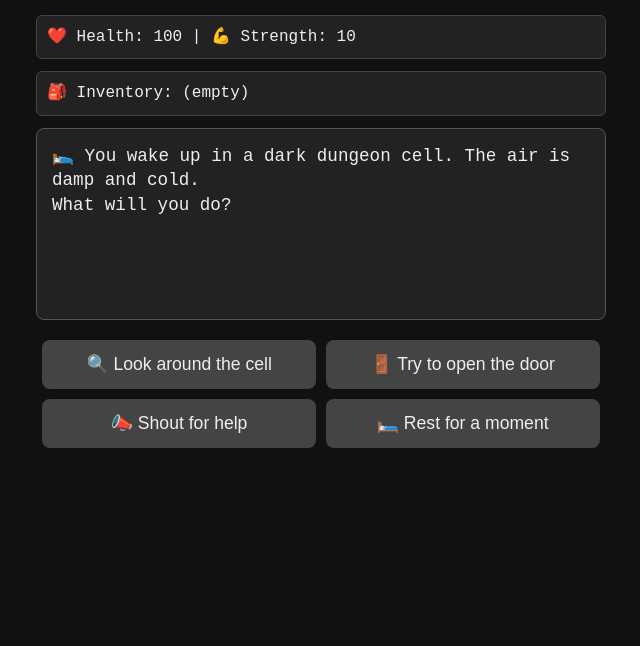
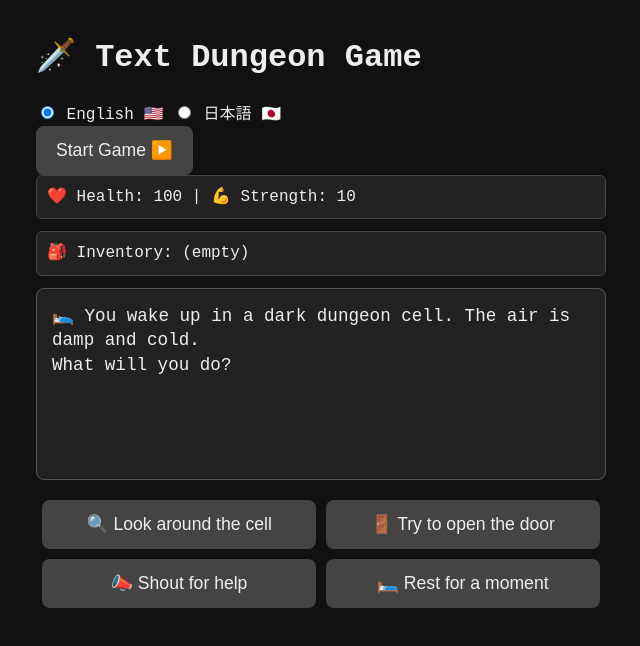
Before and after one commit to lilithsta/game, a plain HTML site: page dungeon/index.html in a window 1280 px wide. Shown: the whole page, without its empty margins (319-959 px from the left). Drawn offline with Linux system fonts and the light colour scheme.

Commit message:
Update index.html

```diff
--- a/dungeon/index.html
+++ b/dungeon/index.html
@@ -3,15 +3,28 @@
 <head>
   <meta charset="UTF-8" />
   <meta name="viewport" content="width=device-width, initial-scale=1" />
-  <title>🗡️ Text Dungeon Game with Inventory & Stats</title>
+  <title>🗡️ Text Dungeon Game</title>
   <link rel="stylesheet" href="style.css" />
 </head>
 <body>
 
-  <div id="stats"></div>
-  <div id="inventory"></div>
-  <div id="story">🕯️ Welcome to the Dungeon!</div>
-  <div id="choices"></div>
+  <!-- Language selection & welcome screen -->
+  <div id="welcome-screen" class="screen">
+    <h1 id="welcome-title">🗡️ Text Dungeon Game</h1>
+    <div id="lang-select">
+      <label><input type="radio" name="lang" value="en" checked /> English 🇺🇸</label>
+      <label><input type="radio" name="lang" value="ja" /> 日本語 🇯🇵</label>
+    </div>
+    <button id="start-btn">Start Game ▶️</button>
+  </div>
+
+  <!-- Game UI -->
+  <div id="game-screen" class="screen hidden">
+    <div id="stats"></div>
+    <div id="inventory"></div>
+    <div id="story">🕯️ Welcome to the Dungeon!</div>
+    <div id="choices"></div>
+  </div>
 
   <script src="combat.js"></script>
   <script src="game.js"></script>
```
